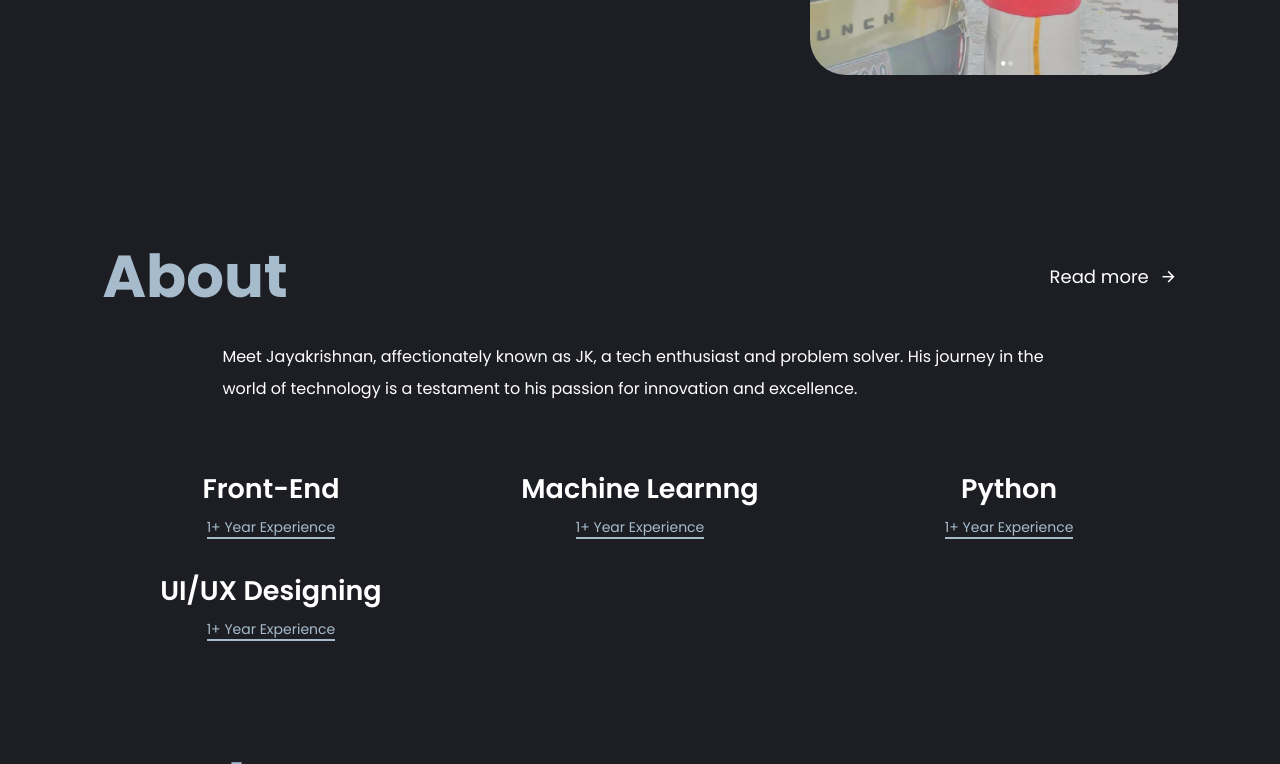
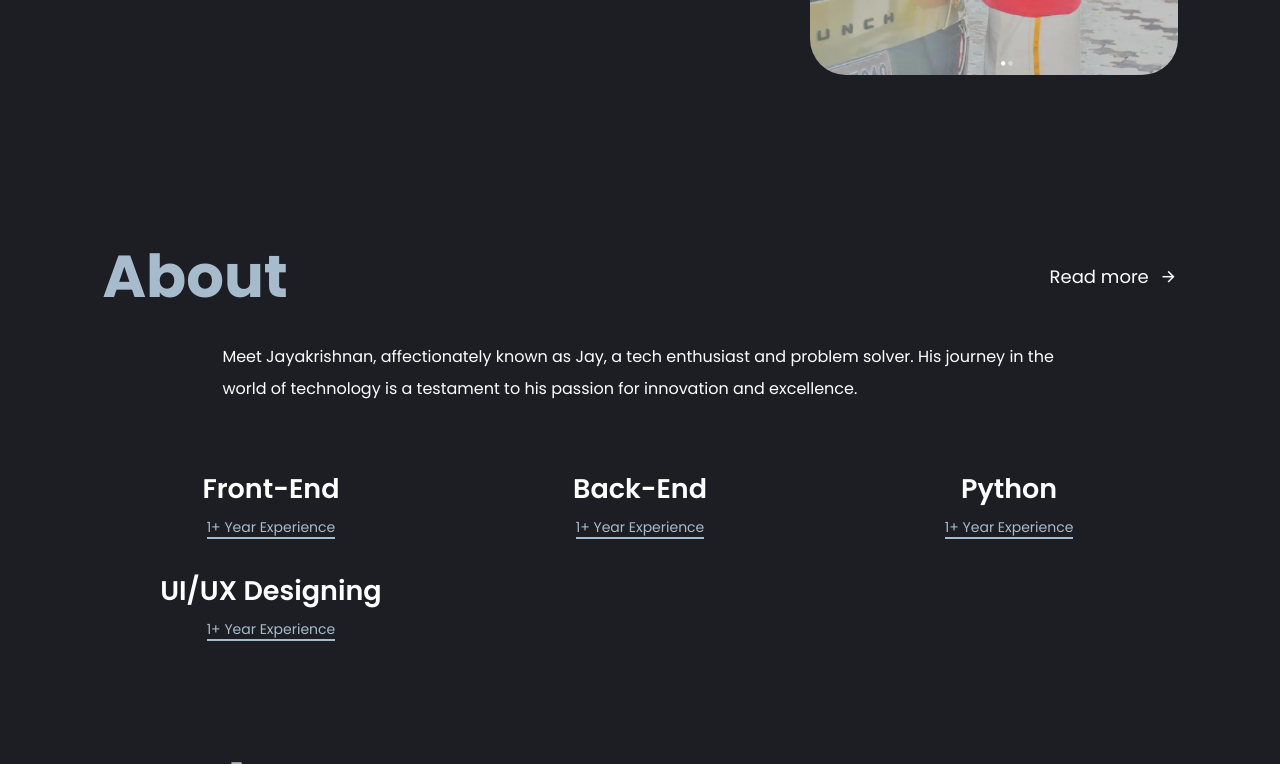
Before and after one commit to Jk-on-web/jk-on-web.github.io, a plain HTML site: page index.html in a window 1280 px wide. Shown: the part 618-1382 px from the top of the page. Drawn offline with nearby package versions, Linux system fonts and the light colour scheme.

Commit message:
Add files via upload

```diff
--- a/index.html
+++ b/index.html
@@ -4,7 +4,6 @@
     <meta charset="UTF-8">
     <meta name="viewport" content="width=device-width, initial-scale=1.0">
     <title>JK ON WEB</title>
-    <link rel="shortcut icon" href="jk (2).png" type="image/x-icon">
     <link rel="stylesheet" href="style.css">
     <link rel="stylesheet"
     href="https://unpkg.com/boxicons@latest/css/boxicons.min.css">
@@ -58,7 +57,7 @@
                 <a href="#" class="hh-btn">Read more <i class="ri-arrow-right-line"></i></a>
             </div>
             </div>
-            <p>Meet Jayakrishnan, affectionately known as JK, a tech enthusiast and problem solver. His journey in the world of technology is a testament to his passion for innovation and excellence.</p>
+            <p>Meet Jayakrishnan, affectionately known as Jay, a tech enthusiast and problem solver. His journey in the world of technology is a testament to his passion for innovation and excellence.</p>
         </div>
         <div class="about-content">
             <div class="box">
@@ -66,7 +65,7 @@
                 <a href="#">1+ Year Experience</a>
             </div>
             <div class="box">
-                <h3>Machine Learnng</h3>
+                <h3>Back-End</h3>
                 <a href="#">1+ Year Experience</a>
             </div>
             <div class="box">
@@ -77,6 +76,7 @@
                 <h3>UI/UX Designing</h3>
                 <a href="#">1+ Year Experience</a>
             </div>
+
         </div>
         <section class="work" id="work"></section>
         <div class="center">
@@ -95,7 +95,7 @@
                 Ethical Hacking  :   Contributing to cybersecurity through ethical hacking practices. <br>
                 Being a part of ETHIHAX allows me to collaborate with like-minded individuals, share knowledge, and contribute to projects that align with my passion for technology.</p>
         </div>
-          <div class="work-content">   <div class="row">
+        <div class="work-content">   <div class="row">
               <a href=""> <img src="proj.png" alt="" class="img2"> </a>
                 <div class="main-row">
                     <div class="row-text">
@@ -175,6 +175,7 @@
 
     </div>
 
-    <script src="script.js"></script>
+
+
 </body>
 </html>
```
